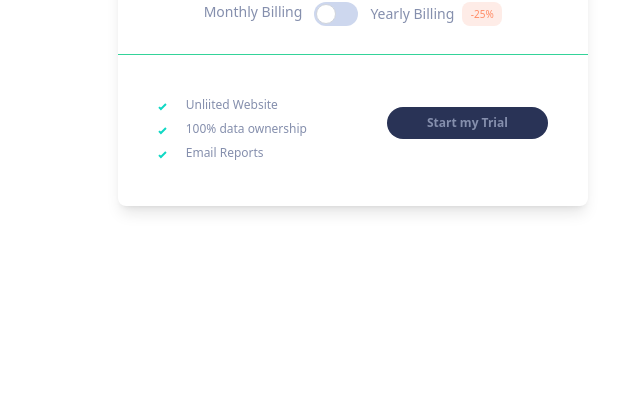
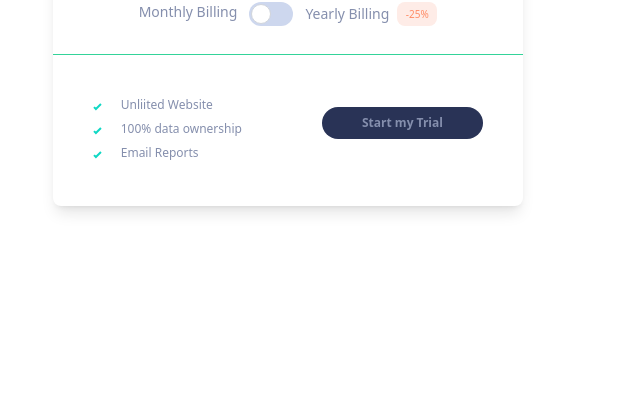
Before and after one commit to Orezioghene/Interactive_pricing_component, a plain HTML site: page index.html in a window 1280 px wide. Shown: the part 402-800 px from the top of the page, without its empty margins (352-992 px from the left). Drawn offline with nearby package versions, Linux system fonts and the light colour scheme.

Commit message:
center main body

```diff
--- a/index.html
+++ b/index.html
@@ -66,7 +66,7 @@
     </h1>
 
   </div>
-  <div class="lower bg-white h-des -mt-32 relative mx-6 shadow-lg rounded-lg lg:w-wide lg:mx-deskmain  lg:-mt-44 lg:h-96">
+  <div class="lower bg-white h-des -mt-32 relative  shadow-lg rounded-lg lg:w-wide mx-auto  lg:-mt-44 lg:h-96">
     <div class="texth text-center text-sm text-GrayishBlue(Text) mb-5  font-semibold pt-7">100K PAGEVIEW</div>
     <div class="relative flex justify-center pt-1">
       <input type="range" min="0" max="100" value="40" class="range bg-LightGrayishBlue(EmptySliderBar)" />
```
